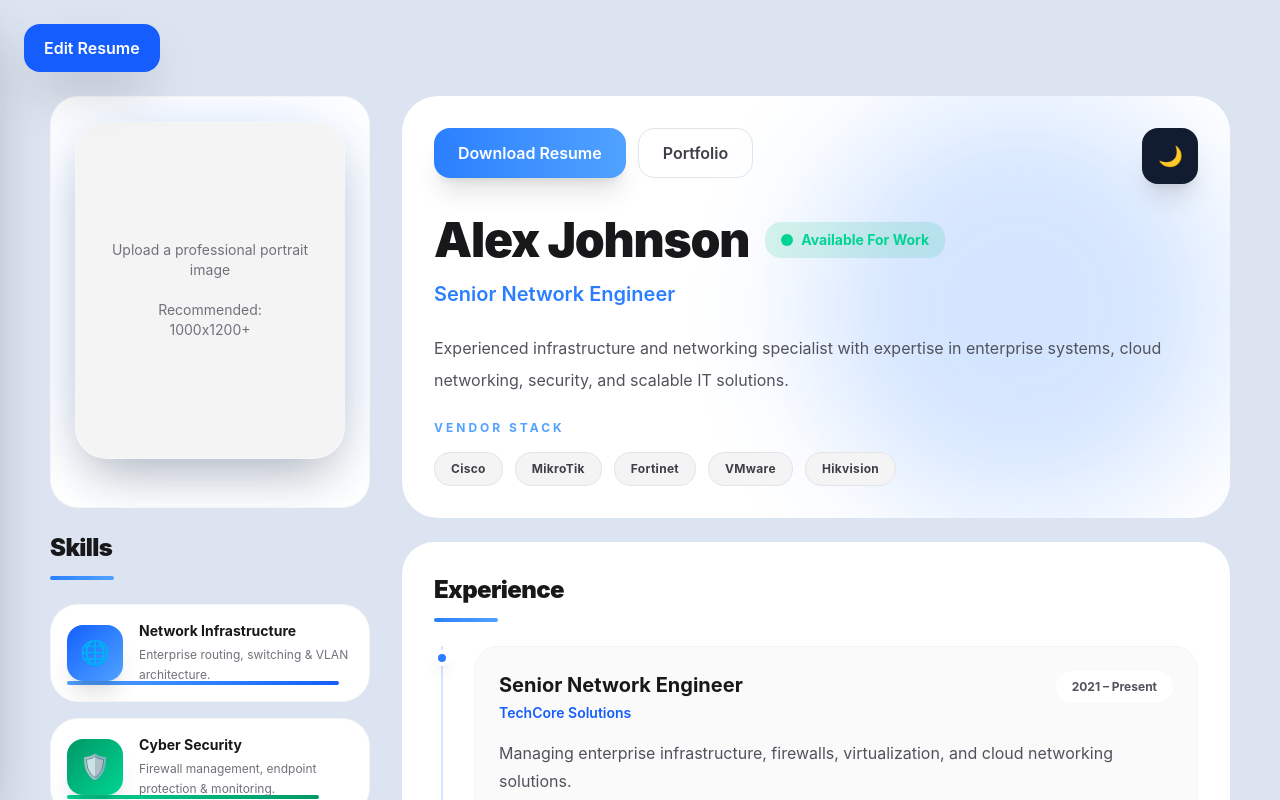
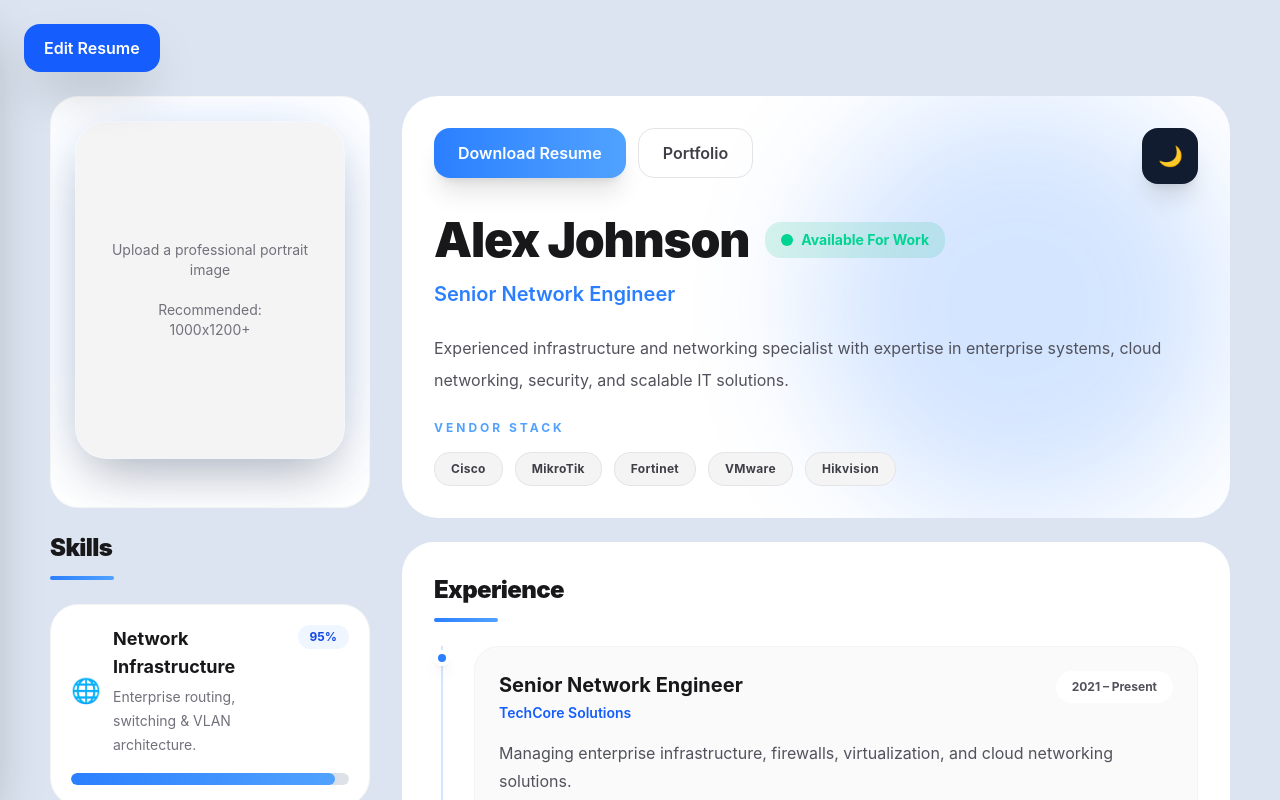
Before and after one commit to kmheon/cv-maker-pro, a React (Vite) app: page / in a window 1280 px wide. Shown: the top 800 px of the page. Built offline with nearby package versions, Linux system fonts and the light colour scheme.

Commit message:
Completed premium dark mode system

```diff
--- a/src/cards/SkillCard.jsx
+++ b/src/cards/SkillCard.jsx
@@ -1,90 +1,46 @@
-import GlassCard from '../shared/GlassCard'
-
 export default function SkillCard({
   name,
 
   level,
 
-  description,
-
   icon,
 
-  color = 'blue',
+  description,
 
   darkMode = false,
 }) {
-  /* =========================
-     COLOR SYSTEM
-  ========================= */
+  return (
+    <div
+      className={`
+        relative
+        overflow-hidden
+        rounded-[28px]
+        border
+        transition-all
+        duration-300
+        p-5
+        group
 
-  const colorStyles = {
-    blue: {
-      icon: `
-        bg-gradient-to-br
-        from-blue-600
-        to-blue-400
-      `,
-
-      glow: `
-        from-blue-400
-        to-blue-600
-      `,
-    },
-
-    emerald: {
-      icon: `
-        bg-gradient-to-br
-        from-emerald-600
-        to-emerald-400
-      `,
-
-      glow: `
-        from-emerald-400
-        to-emerald-600
-      `,
-    },
-
-    purple: {
-      icon: `
-        bg-gradient-to-br
-        from-purple-600
-        to-purple-400
-      `,
-
-      glow: `
-        from-purple-400
-        to-purple-600
-      `,
-    },
-
-    orange: {
-      icon: `
-        bg-gradient-to-br
-        from-orange-600
-        to-orange-400
-      `,
-
-      glow: `
-        from-orange-400
-        to-orange-600
-      `,
-    },
+        ${
+          darkMode
+            ? `
+              bg-[#111c31]
+              border-white/5
+              text-white
+              shadow-[0_10px_40px_rgba(0,0,0,0.35)]
+            `
+            : `
+              bg-white
+              border-zinc-100
+              text-black
+            `
         }
 
-  const current =
-    colorStyles[color] ||
-    colorStyles.blue
-
-  return (
-    <GlassCard
-      darkMode={darkMode}
-      className="
-        p-4
-        relative
-        group
-      "
+        hover:-translate-y-1
+        hover:shadow-[0_20px_50px_rgba(0,0,0,0.45)]
+      `}
     >
-      {/* HOVER OVERLAY */}
+      {/* PREMIUM HOVER GLOW */}
 
       <div
         className="
@@ -95,51 +51,52 @@ export default function SkillCard({
           transition-all
           duration-300
           pointer-events-none
-          bg-gradient-to-br
-          from-white/5
-          to-transparent
+          bg-[radial-gradient(circle_at_top_right,rgba(96,165,250,0.16),transparent_45%)]
         "
       />
 
       {/* CONTENT */}
 
+      <div className="relative z-10">
+        {/* HEADER */}
+
         <div
           className="
-          relative
-          z-10
+            flex
+            items-start
+            justify-between
+            gap-4
+            mb-4
+          "
+        >
+          {/* LEFT */}
+
+          <div
+            className="
               flex
               items-center
-          gap-4
+              gap-3
             "
           >
             {/* ICON */}
 
+            {icon && (
               <div
-          className={`
-            w-14
-            h-14
-            rounded-2xl
-            flex
-            items-center
-            justify-center
+                className="
                   text-2xl
-            shadow-xl
-            shrink-0
-
-            ${current.icon}
-          `}
+                "
               >
                 {icon}
               </div>
+            )}
 
             {/* TEXT */}
 
-        <div className="flex-1">
+            <div>
               <h3
                 className={`
-              text-sm
+                  text-lg
                   font-bold
-              mb-1
 
                   ${
                     darkMode
@@ -151,50 +108,107 @@ export default function SkillCard({
                 {name}
               </h3>
 
+              {/* DESCRIPTION */}
+
+              {description && (
                 <p
                   className={`
-              text-xs
-              leading-5
+                    text-sm
+                    mt-1
+                    leading-6
 
                     ${
                       darkMode
-                  ? 'text-zinc-400'
+                        ? 'text-zinc-300'
                         : 'text-zinc-500'
                     }
                   `}
                 >
                   {description}
                 </p>
+              )}
             </div>
           </div>
 
-      {/* GLOW BAR */}
+          {/* LEVEL */}
+
+          <div
+            className={`
+              px-3
+              py-1
+              rounded-full
+              text-xs
+              font-bold
+              whitespace-nowrap
+
+              ${
+                darkMode
+                  ? `
+                    bg-blue-500/15
+                    text-blue-300
+                  `
+                  : `
+                    bg-blue-50
+                    text-blue-700
+                  `
+              }
+            `}
+          >
+            {level}%
+          </div>
+        </div>
+
+        {/* PROGRESS BAR */}
+
+        <div
+          className={`
+            relative
+            h-3
+            rounded-full
+            overflow-hidden
+
+            ${
+              darkMode
+                ? 'bg-[#0b1220]'
+                : 'bg-zinc-200'
+            }
+          `}
+        >
+          {/* GLOW */}
 
           <div
             className="
               absolute
+              inset-y-0
               left-0
-          bottom-0
-          h-1
-          rounded-full
-          transition-all
-          duration-500
+              opacity-40
+              blur-md
+              bg-blue-400
             "
             style={{
               width: `${level}%`,
             }}
-      >
+          />
+
+          {/* BAR */}
+
           <div
-          className={`
+            className="
+              relative
               h-full
               rounded-full
               bg-gradient-to-r
-            shadow-lg
-
-            ${current.glow}
-          `}
+              from-blue-500
+              to-blue-400
+              transition-all
+              duration-700
+            "
+            style={{
+              width: `${level}%`,
+            }}
           />
         </div>
-    </GlassCard>
+      </div>
+    </div>
   )
 }
```
Lines whose indentation alone changed are shown as unchanged.
